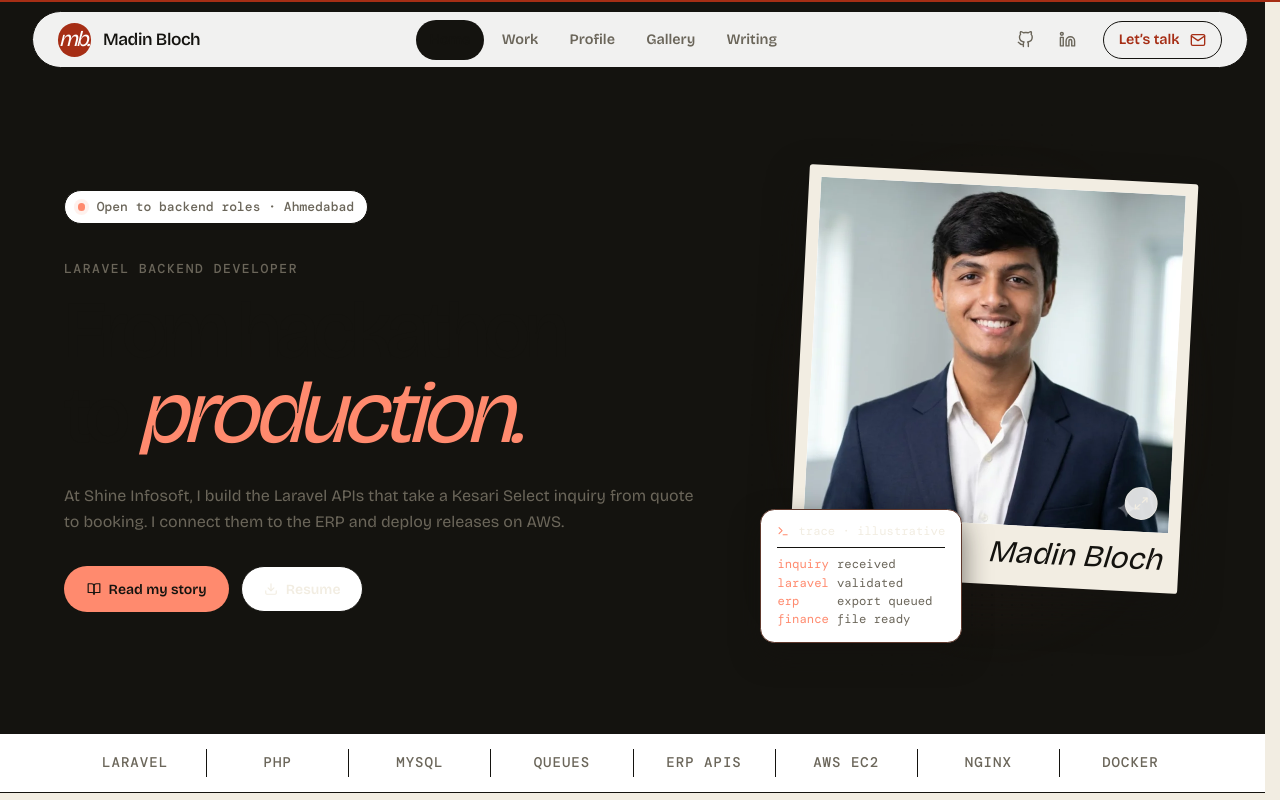
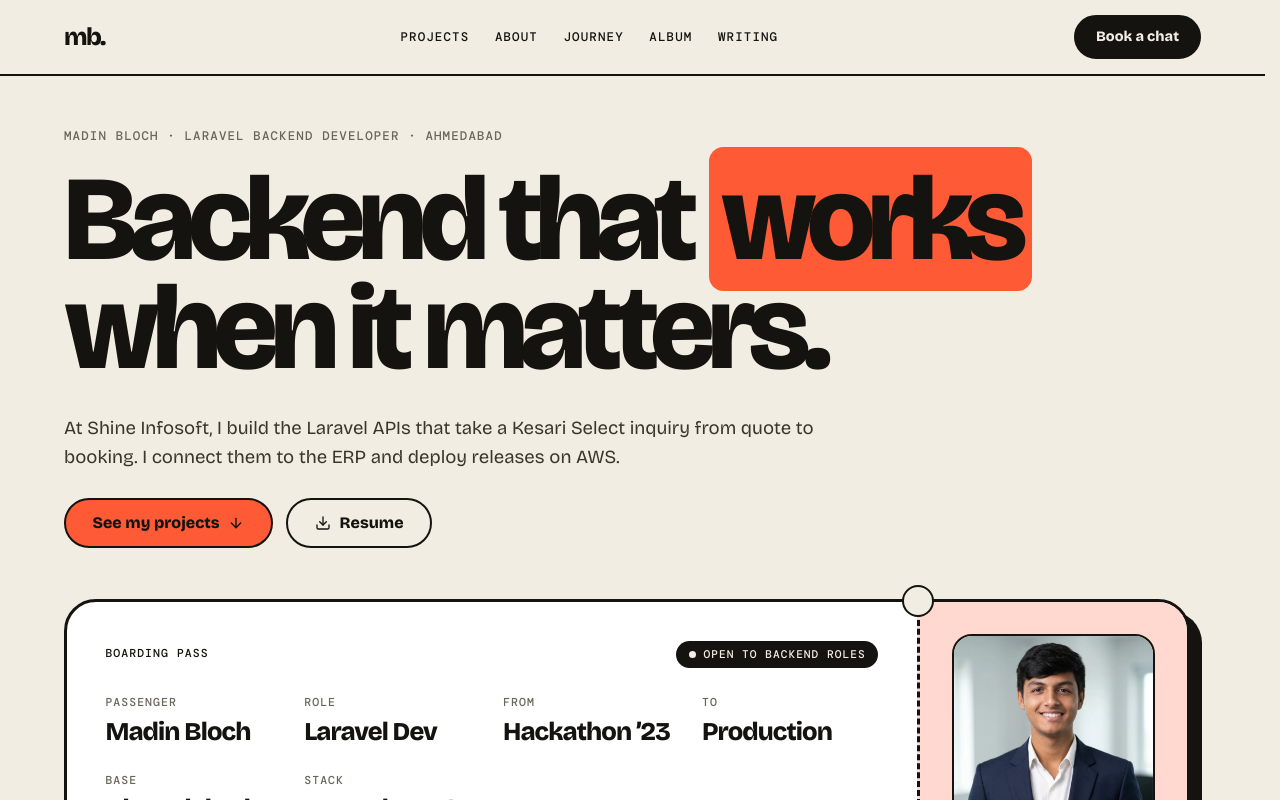
Before and after one commit to MadinBloch/Mysite, a React (Vite) app: page / in a window 1280 px wide. Shown: the top 800 px of the page. Built offline with nearby package versions, Linux system fonts and the light colour scheme.

Commit message:
Build the sticky navigation and responsive boarding pass

```diff
--- a/src/App.jsx
+++ b/src/App.jsx
@@ -1,8 +1,7 @@
 import { useEffect, useRef } from 'react'
-import { MotionConfig, useReducedMotion } from 'framer-motion'
+import { MotionConfig } from 'framer-motion'
 import { Link, Navigate, Routes, Route, useLocation } from 'react-router-dom'
 import Navbar from './components/Navbar'
-import ScrollProgress from './components/ScrollProgress'
 import Hero from './components/Hero'
 import TechTicker from './components/TechTicker'
 import WorkHighlights from './components/WorkHighlights'
@@ -91,14 +90,11 @@ function HomePage() {
 }
 
 export default function App() {
-  const reduce = useReducedMotion()
-
   return (
     <MotionConfig reducedMotion="user">
       <a href="#main-content" className="sr-only focus:not-sr-only focus:fixed focus:left-4 focus:top-4 focus:z-[70] focus:rounded-lg focus:bg-accent focus:p-3 focus:text-ink">
         Skip to content
       </a>
-      {!reduce && <ScrollProgress />}
       <PageLocation />
       <Navbar />
       <main id="main-content" tabIndex={-1}>
--- a/src/components/Hero.jsx
+++ b/src/components/Hero.jsx
@@ -1,59 +1,45 @@
 import { useState } from 'react'
 import { Link } from 'react-router-dom'
-import { FiBookOpen, FiDownload, FiTerminal } from 'react-icons/fi'
+import { FiArrowDown, FiDownload } from 'react-icons/fi'
 import Lightbox from './Lightbox'
-import PhotoPrint from './PhotoPrint'
 import { profile } from '../data/profile'
 
+const fields = [
+  ['Passenger', 'Madin Bloch'], ['Role', 'Laravel Dev'], ['From', 'Hackathon ’23'],
+  ['To', 'Production'], ['Base', 'Ahmedabad'], ['Stack', 'Laravel · AWS'],
+]
 const portrait = {
-  id: 'portrait',
-  src: '/profile-portrait.png',
-  printSrc: '/photos/madin-portrait.webp',
-  title: 'Madin Bloch',
-  alt: 'Madin Bloch in a navy suit',
-  width: 800,
-  height: 800,
+  id: 'portrait', title: 'Madin Bloch', alt: 'Madin Bloch in a navy suit',
+  src: '/profile-portrait.png', printSrc: '/photos/madin-portrait.webp',
 }
 
-const trace = [
-  ['inquiry', 'received'],
-  ['laravel', 'validated'],
-  ['erp', 'export queued'],
-  ['finance', 'file ready'],
-]
-
 export default function Hero() {
-  const [showPortrait, setShowPortrait] = useState(false)
-
+  const [preview, setPreview] = useState(false)
   return (
-    <section id="home" className="story-cover" aria-labelledby="home-title">
-      <div className="portfolio-shell hero-grid">
-        <div className="hero-copy">
-          <p className="hero-status"><span aria-hidden="true" />Open to backend roles · Ahmedabad</p>
-          <p className="hero-role">Laravel Backend Developer</p>
-          <h1 id="home-title">From hackathon <span>to <em>production.</em></span></h1>
-          <p className="hero-intro">
-            At Shine Infosoft, I build the Laravel APIs that take a Kesari Select inquiry from quote to booking. I connect them to the ERP and deploy releases on AWS.
-          </p>
-          <div className="hero-actions">
-            <Link to="/#story" className="btn-primary"><FiBookOpen aria-hidden="true" />Read my story</Link>
-            <a href={profile.resume} download className="btn-outline"><FiDownload aria-hidden="true" />Resume</a>
+    <section id="home" className="bp-hero bp-shell" aria-labelledby="home-title">
+      <p className="bp-kicker">Madin Bloch · Laravel backend developer · Ahmedabad</p>
+      <h1 id="home-title">Backend that <mark className="hl">works</mark> when it matters.</h1>
+      <p className="bp-intro">At Shine Infosoft, I build the Laravel APIs that take a Kesari Select inquiry from quote to booking. I connect them to the ERP and deploy releases on AWS.</p>
+      <div className="bp-actions">
+        <Link to="/#selected-work" className="bp-button bp-primary">See my projects <FiArrowDown aria-hidden="true" /></Link>
+        <a href={profile.resume} download className="bp-button"><FiDownload aria-hidden="true" />Resume</a>
+      </div>
+      <div className="boarding-pass">
+        <div className="pass-body">
+          <div className="pass-heading"><span className="bp-label">Boarding pass</span><span className="pass-status">Open to backend roles</span></div>
+          <dl className="pass-fields">{fields.map(([key, value]) => <div key={key}><dt>{key}</dt><dd>{value}</dd></div>)}</dl>
+          <div className="pass-barcode" aria-hidden="true" />
+        </div>
+        <div className="pass-stub">
+          <button type="button" className="pass-portrait" onClick={() => setPreview(true)} aria-label="Open Madin Bloch’s portrait">
+            <img src={portrait.printSrc} width="720" height="720" alt={portrait.alt} decoding="async" />
+          </button>
+          <div><p className="bp-label">Seat</p><p className="seat-number">01A</p>
+            <a className="bp-button bp-black" href={profile.resume} download>Resume <FiArrowDown aria-hidden="true" /></a>
           </div>
         </div>
-
-        <div className="portrait-stage">
-          <PhotoPrint photo={portrait} priority className="portrait-print" caption={portrait.title} onOpen={() => setShowPortrait(true)} />
-          <figure className="trace-card">
-            <figcaption><FiTerminal aria-hidden="true" />trace · illustrative</figcaption>
-            <ul>
-              {trace.map(([event, message]) => (
-                <li key={event}><code>{event}</code><span>{message}</span></li>
-              ))}
-            </ul>
-          </figure>
-        </div>
       </div>
-      {showPortrait && <Lightbox photos={[portrait]} index={0} onClose={() => setShowPortrait(false)} />}
+      {preview && <Lightbox photos={[portrait]} index={0} onClose={() => setPreview(false)} />}
     </section>
   )
 }
--- a/src/components/Navbar.jsx
+++ b/src/components/Navbar.jsx
@@ -1,115 +1,48 @@
 import { useEffect, useRef, useState } from 'react'
 import { Link, useLocation } from 'react-router-dom'
-import { profile } from '../data/profile'
-import { FiMail, FiDownload, FiGithub, FiLinkedin, FiMenu, FiX } from 'react-icons/fi'
+import { FiMenu, FiX } from 'react-icons/fi'
 
-const links = [
-  ['/', 'Home'],
-  ['/projects', 'Work'],
-  ['/about', 'Profile'],
-  ['/gallery', 'Gallery'],
-  ['/blogs', 'Writing'],
+const sections = [
+  ['Projects', 'selected-work'], ['About', 'profile'], ['Journey', 'story'],
+  ['Album', 'album'], ['Writing', 'blogs'],
 ]
 
-const profileLinks = [
-  [profile.github, 'GitHub', FiGithub],
-  [profile.linkedin, 'LinkedIn', FiLinkedin],
-].map(([href, label, Icon]) => (
-  <a key={href} href={href} target="_blank" rel="noreferrer" className="masthead-profile" aria-label={label + ' profile'} title={label}>
-    <Icon size={17} aria-hidden="true" /><span className="lg:hidden">{label}</span>
-  </a>
-))
-
 export default function Navbar() {
+  const { key, hash, pathname } = useLocation()
   const [open, setOpen] = useState(false)
   const header = useRef(null)
-  const menuButton = useRef(null)
-  const location = useLocation()
-  const { pathname } = location
-
-  useEffect(() => {
-    setOpen(false)
-  }, [location.key])
-
+  const toggle = useRef(null)
+  useEffect(() => { setOpen(false) }, [key])
   useEffect(() => {
     if (!open) return
-
-    const onPointerDown = (event) => {
-      if (!header.current.contains(event.target)) setOpen(false)
+    function dismiss(event) {
+      if (event.type === 'keydown') {
+        if (event.key !== 'Escape') return
+        toggle.current?.focus()
+      } else if (header.current?.contains(event.target)) return
+      setOpen(false)
     }
-    const onKeyDown = (event) => {
-      if (event.key !== 'Escape') return
-      setOpen(false)
-      menuButton.current?.focus()
-    }
-
-    document.addEventListener('pointerdown', onPointerDown)
-    document.addEventListener('keydown', onKeyDown)
+    document.addEventListener('keydown', dismiss)
+    document.addEventListener('pointerdown', dismiss)
     return () => {
-      document.removeEventListener('pointerdown', onPointerDown)
-      document.removeEventListener('keydown', onKeyDown)
+      document.removeEventListener('keydown', dismiss)
+      document.removeEventListener('pointerdown', dismiss)
     }
   }, [open])
 
-  const activePath = pathname.startsWith('/projects/') ? '/projects'
-    : pathname.startsWith('/blog/') ? '/blogs' : pathname
-
-  const navLinks = links.map(([path, label]) => (
-    <Link
-      key={path}
-      to={path}
-      className="nav-link"
-      aria-current={activePath === path ? 'page' : undefined}
-      onClick={() => setOpen(false)}
-    >
-      {label}
-    </Link>
-  ))
-
   return (
-    <header ref={header} className="masthead fixed inset-x-0 top-0 z-50">
-      <div className="portfolio-shell">
-        <nav className="masthead-bar" aria-label="Main navigation">
-          <Link to="/" className="masthead-brand" aria-label="Madin Bloch home">
-            <span className="brand-monogram" aria-hidden="true">mb.</span>
-            <span>Madin Bloch</span>
-          </Link>
-
-          <div className="hidden items-center gap-1 lg:flex">{navLinks}</div>
-
-          <div className="hidden items-center gap-1 lg:flex">
-            {profileLinks}
-            <Link to="/#contact" className="masthead-contact ml-3 inline-flex">
-              Let’s talk <FiMail size={16} aria-hidden="true" />
-            </Link>
-          </div>
-
-          <button
-            ref={menuButton}
-            type="button"
-            className="icon-button lg:hidden"
-            aria-label={open ? 'Close menu' : 'Open menu'}
-            aria-expanded={open}
-            aria-controls="mobile-navigation"
-            onClick={() => setOpen((value) => !value)}
-          >
-            {open ? <FiX size={20} aria-hidden="true" /> : <FiMenu size={20} aria-hidden="true" />}
+    <header className="bp-nav" ref={header}>
+      <nav className="bp-shell bp-nav-bar" aria-label="Main navigation">
+        <Link to="/" className="bp-brand" aria-label="Madin Bloch home">mb.</Link>
+        <div id="boarding-menu" className={'bp-menu' + (open ? ' is-open' : '')}>
+          {sections.map(([title, id]) => <Link key={id} to={'/#' + id} onClick={() => setOpen(false)} aria-current={pathname === '/' && hash === '#' + id ? 'location' : undefined}>{title}</Link>)}
+        </div>
+        <div className="nav-actions"><Link to="/#contact" className="bp-button bp-black">Book a chat</Link>
+          <button ref={toggle} className="bp-menu-toggle" type="button" aria-controls="boarding-menu" aria-label={open ? 'Close menu' : 'Open menu'} aria-expanded={open} onClick={() => setOpen(!open)}>
+            {open ? <FiX aria-hidden="true" /> : <FiMenu aria-hidden="true" />}
           </button>
-        </nav>
-
-        <nav
-          id="mobile-navigation"
-          className={'mobile-menu max-h-[calc(100dvh-5rem)] overflow-auto lg:hidden ' + (open ? 'menu-enter grid' : 'hidden')}
-          aria-label="Mobile navigation"
-        >
-          {navLinks}
-          <Link to="/#contact" className="nav-link" onClick={() => setOpen(false)}>Contact</Link>
-          <div className="mobile-profiles">{profileLinks}</div>
-          <a href={profile.resume} download className="btn-primary mt-2" onClick={() => setOpen(false)}>
-            Download resume <FiDownload size={17} aria-hidden="true" />
-          </a>
-        </nav>
-      </div>
+        </div>
+      </nav>
     </header>
   )
 }
--- a/src/portfolio.css
+++ b/src/portfolio.css
@@ -560,3 +560,64 @@
   --text: var(--paper);
   --mint: var(--on-dark);
 }
+
+/* Boarding pass */
+.bp-shell { width: min(100%, 1440px); margin-inline: auto; padding-inline: var(--gutter); }
+.bp-section { padding-block: var(--section-space); }
+.bp-hero, .bp-section, .bp-nav { font-family: var(--display); color: var(--ink); }
+.bp-label, .bp-kicker, .pass-status, .pass-fields dt, .bp-menu {
+  font: 500 .78rem/1.45 var(--mono); text-transform: uppercase; letter-spacing: .09em;
+}
+.bp-kicker { color: var(--muted); margin: 0 0 1rem; }
+.bp-label, .pass-fields dt { font-size: .72rem; }
+.hl { border-radius: .12em; background: var(--vermilion); color: var(--ink); padding-inline: .1em; box-decoration-break: clone; -webkit-box-decoration-break: clone; }
+.bp-section-title { font: 800 clamp(40px, 6vw, 92px)/.95 var(--display); letter-spacing: -.055em; margin: 0 0 clamp(1.65rem, 3vw, 2.5rem); }
+.bp-actions, .nav-actions { display: flex; gap: .85rem; flex-wrap: wrap; align-items: center; }
+.bp-button { display: inline-flex; gap: .55rem; align-items: center; justify-content: center; width: fit-content; min-height: 44px; padding: .85rem 1.65rem; border: var(--stroke); border-radius: var(--radius-pill); background: transparent; color: var(--ink); font: 800 1rem/1.2 var(--display); }
+.bp-button:hover { box-shadow: 3px 3px 0 var(--ink); }
+.bp-primary { background: var(--vermilion); }
+.bp-black { background: var(--ink); color: var(--paper); }
+.bp-nav { position: sticky; top: 0; z-index: 50; background: color-mix(in srgb,var(--paper) 94%,transparent); backdrop-filter: blur(10px); border-bottom: var(--stroke); }
+.bp-nav-bar { position: relative; display: flex; min-height: 74px; align-items: center; justify-content: space-between; gap: 1rem; }
+.bp-brand { font-size: 1.55rem; font-weight: 800; letter-spacing: -.065em; line-height: 1; padding-block: .6rem; }
+.bp-menu { display: flex; gap: clamp(.8rem, 2vw, 1.75rem); align-items: center; }
+.bp-menu a { display: inline-flex; align-items: center; min-height: 44px; }
+.bp-menu a:is(:hover,[aria-current]) { text-decoration: underline; text-underline-offset: .35em; }
+.bp-nav .bp-button, .pass-stub .bp-button { font-size: .9rem; padding: .65rem 1.25rem; }
+.bp-menu-toggle { display: none; border: var(--stroke); border-radius: 50%; width: 44px; height: 44px; align-items: center; justify-content: center; }
+.bp-hero { padding-top: clamp(24px,4vw,56px); padding-bottom: var(--section-space); }
+.bp-hero h1 { font: 800 clamp(3.25rem,9.4vw,9.5rem)/.9 var(--display); letter-spacing: -.06em; }
+.bp-hero .bp-kicker { margin-bottom: 1.25rem; }
+.bp-intro { max-width: 42rem; margin: 2rem 0 1.65rem; font-size: clamp(1.05rem,1.45vw,1.25rem); line-height: 1.55; color: var(--body); }
+.boarding-pass { margin: clamp(2rem,4vw,3.5rem) .7rem 0 0; display: grid; grid-template-columns: minmax(0,1fr) 270px; background: var(--white); border: 3px solid var(--ink); border-radius: 32px; box-shadow: 12px 12px 0 var(--ink); }
+.pass-body { min-width: 0; padding: clamp(21px,3vw,40px); display: flex; flex-direction: column; }
+.pass-heading { display: flex; flex-wrap: wrap; align-items: center; justify-content: space-between; gap: .6rem; margin-bottom: 1.7rem; }
+.pass-status { display: inline-flex; align-items: center; gap: .45rem; background: var(--ink); color: var(--paper); border-radius: var(--radius-pill); padding: .35rem .8rem; font-size: .7rem; }
+.pass-status::before { content:''; width: .45rem; height: .45rem; border-radius: 50%; background: var(--paper); }
+.pass-fields { display: grid; grid-template-columns: repeat(auto-fit,minmax(min(100%,9.4rem),1fr)); gap: 1.65rem 1.4rem; }
+.pass-fields dt { color: var(--muted); margin-bottom: .35rem; }
+.pass-fields dd { font: 800 clamp(1.15rem,2vw,1.65rem)/1.12 var(--display); letter-spacing: -.035em; }
+.pass-barcode { margin-top: auto; padding-top: 1.8rem; }
+.pass-barcode::after { content: ''; display: block; height: 54px; background: repeating-linear-gradient(90deg,var(--ink) 0 3px,transparent 3px 6px,var(--ink) 6px 7px,transparent 7px 11px,var(--ink) 11px 15px,transparent 15px 17px); }
+.pass-stub { display: grid; align-content: space-between; gap: 1.25rem; position: relative; padding: clamp(22px,2.5vw,36px); background: var(--blush); border-radius: 0 29px 29px 0; border-left: 3px dashed var(--ink); }
+.pass-stub::before,.pass-stub::after { content: ''; position: absolute; left: -17.5px; width: 32px; height: 32px; background: var(--paper); border: var(--stroke); border-radius: 50%; }
+.pass-stub::before { top:-17px; } .pass-stub::after { bottom:-17px; }
+.pass-portrait { border: var(--stroke); border-radius: 20px; overflow: hidden; aspect-ratio: 1; }
+.pass-portrait img { width: 100%; height: 100%; object-fit: cover; object-position: center top; }
+.seat-number { font: 800 2.75rem/1 var(--display); letter-spacing: -.055em; margin: .2rem 0 .85rem; }
+@media (max-width:819px) {
+  .boarding-pass { grid-template-columns: minmax(0,1fr); }
+  .pass-stub { display: none; }
+  .pass-fields { grid-template-columns: repeat(2,minmax(0,1fr)); }
+}
+@media (max-width:699px) {
+  .bp-nav-bar { min-height: 64px; }
+  .bp-menu-toggle { display: inline-flex; }
+  .bp-menu { display: none; position: absolute; inset: calc(100% + 2px) var(--gutter) auto; z-index: 1; padding: .5rem 1rem; border: var(--stroke); border-radius: 20px; background: var(--white); box-shadow: 5px 5px 0 var(--ink); }
+  .bp-menu.is-open { display: grid; gap: 0; }
+  .bp-hero h1 { font-size: clamp(3.25rem,12.3vw,5.25rem); }
+  .pass-barcode::after { height: 38px; }
+}
+
+@media (min-width: 820px) { .bp-intro { max-width: 49rem; } }
+@media (max-width: 480px) { .bp-actions .bp-button { padding-inline: 1.05rem; } .bp-actions { gap: .6rem; } }
```
